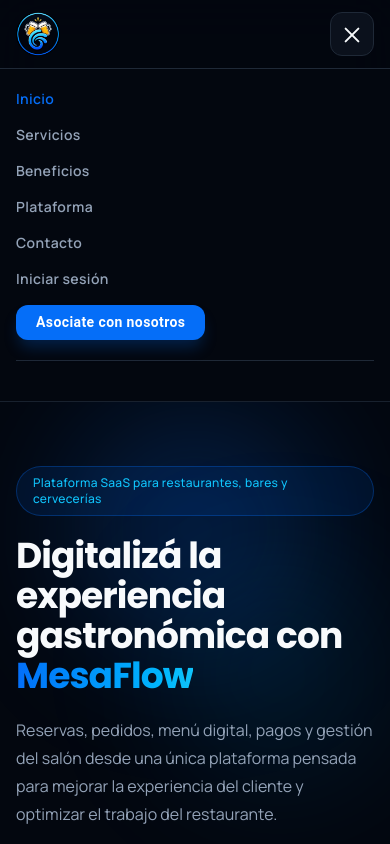
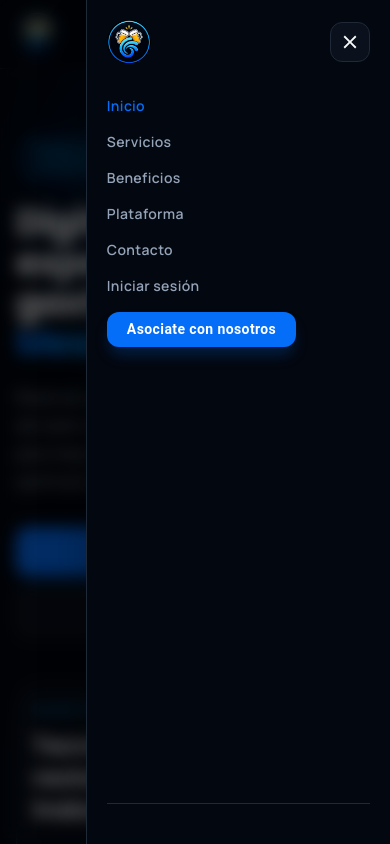
Before and after one commit to Beeejs/mesaflow-web, a React (Vite) app: page / in a window 390 px wide. Both pictures are taken after a click on the button "Abrir menú de navegación". Shown: the top 844 px of the page. Built offline with nearby package versions, Linux system fonts and the light colour scheme; no server answers.

Commit message:
refactor: Creamos componente MobileMenu. Modificamos el navbar de menu mobile, lo hacemos a mitad de pantalla

```diff
--- a/src/components/Header.jsx
+++ b/src/components/Header.jsx
@@ -1,14 +1,16 @@
 import { useContext, useState } from 'react'
+
 import { toast } from 'sonner'
 
 /* Components */
 import Logo from './Logo'
 import Navbar from './Navbar'
 import AssociateDialog from './associate/AssociateDialog'
+import SessionMenu from './menu/SessionMenu'
+import MobileMenu from './menu/MobileMenu'
 
 /* Context */
 import { SessionContext } from '../context/SessionContext'
-import SessionMenu from './session/SessionMenu'
 
 const Header = () => {
   const [isAssociateDialogOpen, setIsAssociateDialogOpen] = useState(false)
@@ -66,7 +68,7 @@
           <button
             type="button"
             onClick={toggleMobileMenu}
-            className="flex h-11 w-11 items-center justify-center rounded-xl border border-mesa-border bg-mesa-surface text-mesa-text transition hover:border-mesa-primary/60 lg:hidden"
+            className="flex h-11 w-11 cursor-pointer items-center justify-center rounded-xl border border-mesa-border bg-mesa-surface text-mesa-text transition hover:border-mesa-primary/60 lg:hidden"
             aria-label={isMobileMenuOpen ? 'Cerrar menú de navegación' : 'Abrir menú de navegación'}
             aria-expanded={isMobileMenuOpen}
           >
@@ -91,22 +93,14 @@
             </span>
           </button>
         </div>
+      </header>
 
-        {isMobileMenuOpen && (
-          <div className="border-t border-mesa-border bg-mesa-bg px-4 py-5 sm:px-6 lg:hidden">
-            <Navbar
-              variant="mobile"
-              isAuthenticated={isAuthenticated}
-              onOpenAssociateDialog={openAssociateDialog}
-              onNavigate={closeMobileMenu}
-            />
-
-            <div className="mt-5 border-t border-mesa-border pt-5">
-              <SessionMenu />
-            </div>
-          </div>
-        )}
-      </header>
+      <MobileMenu
+        isOpen={isMobileMenuOpen}
+        isAuthenticated={isAuthenticated}
+        onClose={closeMobileMenu}
+        onOpenAssociateDialog={openAssociateDialog}
+      />
 
       <AssociateDialog
         open={isAssociateDialogOpen}
--- /dev/null
+++ b/src/components/menu/MobileMenu.jsx
@@ -0,0 +1,64 @@
+import CloseIcon from '@mui/icons-material/Close'
+
+/* Components */
+import Logo from '../Logo'
+import Navbar from '../Navbar'
+import SessionMenu from './SessionMenu'
+
+const MobileMenu = ({
+  isOpen,
+  isAuthenticated,
+  onClose,
+  onOpenAssociateDialog,
+}) => {
+  return (
+    <div
+      className={`fixed inset-0 z-60 lg:hidden ${
+        isOpen ? 'pointer-events-auto' : 'pointer-events-none'
+      }`}
+    >
+      <button
+        type="button"
+        onClick={onClose}
+        className={`absolute inset-0 cursor-default bg-black/60 backdrop-blur-sm transition-opacity duration-300 ${
+          isOpen ? 'opacity-100' : 'opacity-0'
+        }`}
+        aria-label="Cerrar menú de navegación"
+      />
+
+      <aside
+        className={`absolute right-0 top-0 flex h-full w-[78%] max-w-sm flex-col border-l border-mesa-border bg-mesa-bg px-5 py-5 shadow-2xl shadow-black/40 transition-transform duration-300 ease-out ${
+          isOpen ? 'translate-x-0' : 'translate-x-full'
+        }`}
+      >
+        <div className="flex items-center justify-between gap-4">
+          <Logo />
+
+          <button
+            type="button"
+            onClick={onClose}
+            className="flex h-10 w-10 cursor-pointer items-center justify-center rounded-xl border border-mesa-border bg-mesa-surface text-mesa-text transition hover:border-mesa-primary/60"
+            aria-label="Cerrar menú de navegación"
+          >
+            <CloseIcon sx={{ fontSize: 22 }} />
+          </button>
+        </div>
+
+        <div className="mt-8">
+          <Navbar
+            variant="mobile"
+            isAuthenticated={isAuthenticated}
+            onOpenAssociateDialog={onOpenAssociateDialog}
+            onNavigate={onClose}
+          />
+        </div>
+
+        <div className="mt-auto border-t border-mesa-border pt-5">
+          <SessionMenu />
+        </div>
+      </aside>
+    </div>
+  )
+}
+
+export default MobileMenu
```
Also changed, not shown: src/components/menu/SessionMenu.jsx (renamed from src/components/session/SessionMenu.jsx).
